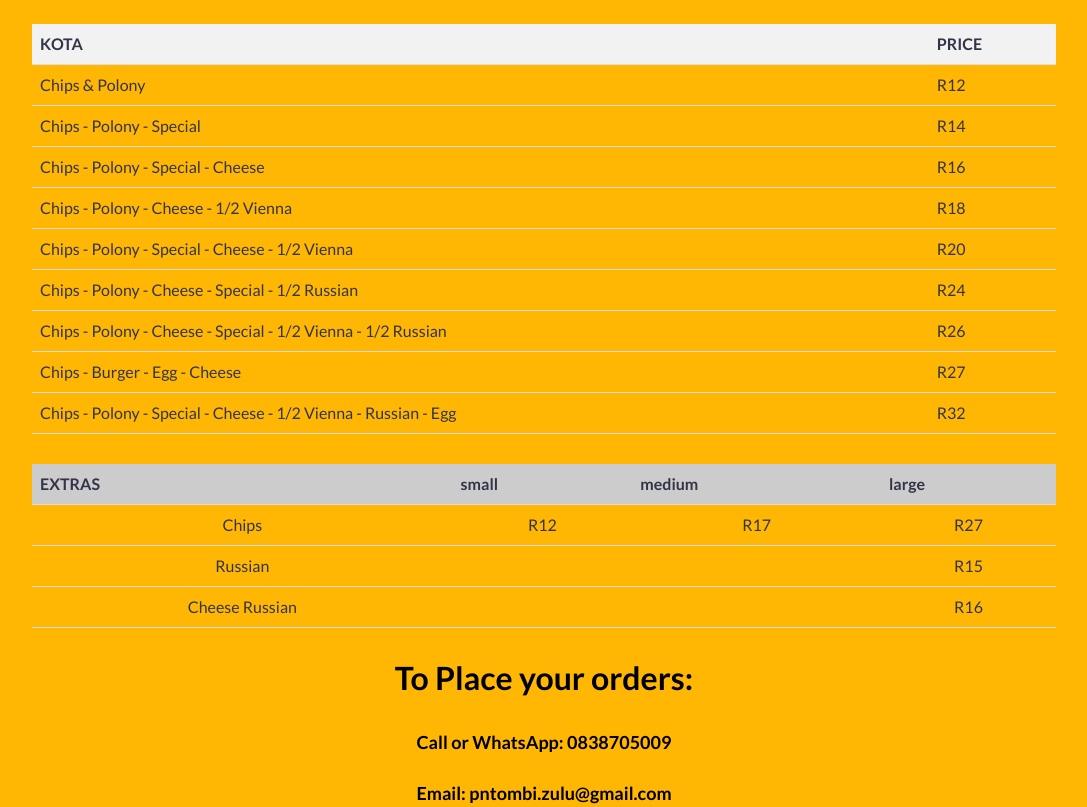
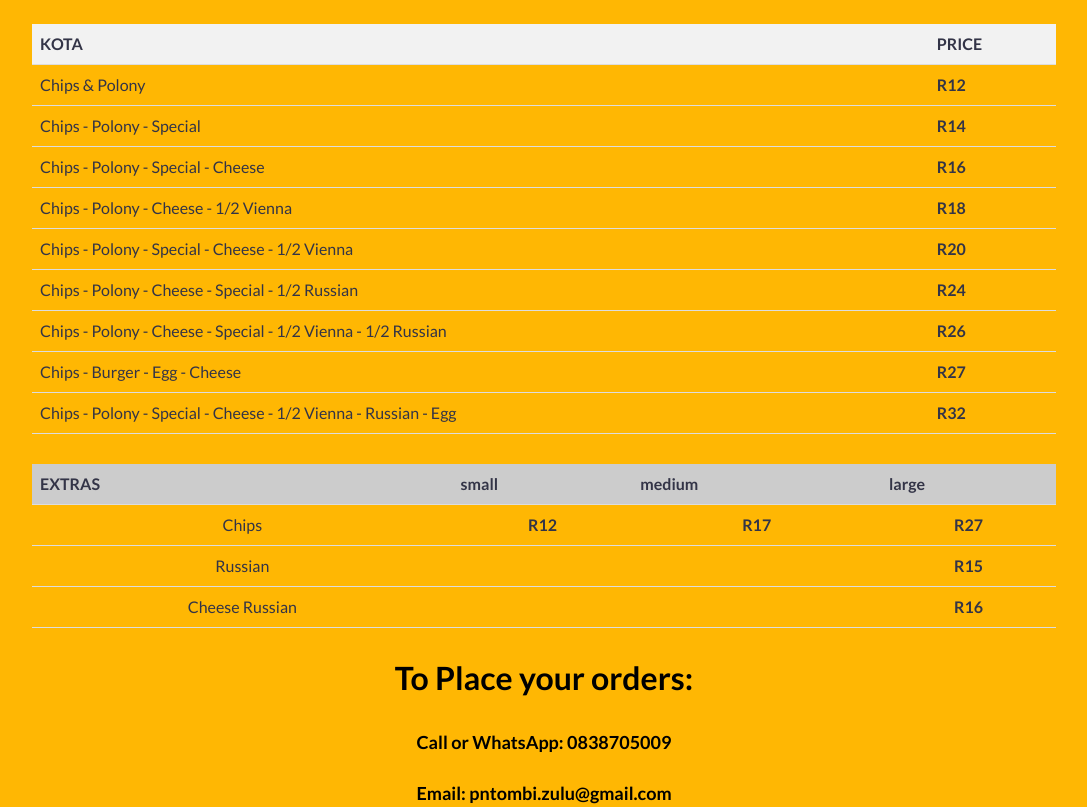
Before and after one commit to PeterManda19/FoodMenu, a plain HTML site: page index.html in a window 1280 px wide. Shown: the part 90-897 px from the top of the page, without its empty margins (96-1183 px from the left). Drawn offline with Linux system fonts and the light colour scheme.

Commit message:
futhi hot food

```diff
--- a/index.html
+++ b/index.html
@@ -21,39 +21,39 @@
         <tbody>
           <tr>
             <td>Chips & Polony</td>
-            <td>R12</td>
+            <td><b>R12</b></td>
           </tr>
           <tr>
             <td>Chips - Polony - Special</td>
-            <td>R14</td>
+            <td><b>R14</b></td>
           </tr>
           <tr>
             <td>Chips - Polony - Special - Cheese</td>
-            <td>R16</td>
+            <td><b>R16</b></td>
           </tr>
           <tr>
             <td>Chips - Polony - Cheese - 1/2 Vienna</td>
-            <td>R18</td>
+            <td><b>R18</b></td>
           </tr>
           <tr>
             <td>Chips - Polony - Special - Cheese - 1/2 Vienna</td>
-            <td>R20</td>
+            <td><b>R20</b></td>
           </tr>
           <tr>
             <td>Chips - Polony - Cheese - Special - 1/2 Russian</td>
-            <td>R24</td>
+            <td><b>R24</b></td>
           </tr>
           <tr>
             <td>Chips - Polony - Cheese - Special - 1/2 Vienna - 1/2 Russian</td>
-            <td>R26</td>
+            <td><b>R26</b></td>
           </tr>
           <tr>
             <td>Chips - Burger - Egg - Cheese</td>
-            <td>R27</td>
+            <td><b>R27</b></td>
           </tr>
           <tr>
             <td>Chips - Polony - Special - Cheese - 1/2 Vienna - Russian - Egg</td>
-            <td>R32</td>
+            <td><b>R32</b></td>
           </tr>
         </tbody>
       </table>
@@ -70,21 +70,21 @@
           <tbody>
             <tr>
               <td>Chips</td>
-              <td>R12</td>
-              <td>R17</td>
-              <td>R27</td>
+              <td><b>R12</b></td>
+              <td><b>R17</b></td>
+              <td><b>R27</b></td>
             </tr>
             <tr>
               <td>Russian</td>
               <td></td>
               <td></td>
-              <td>R15</td>
+              <td><b>R15</b></td>
             </tr>
             <tr>
               <td>Cheese Russian</td>
               <td></td>
               <td></td>
-              <td>R16</td>
+              <td><b>R16</b></td>
             </tr>
           </tbody>
         </table>
```
